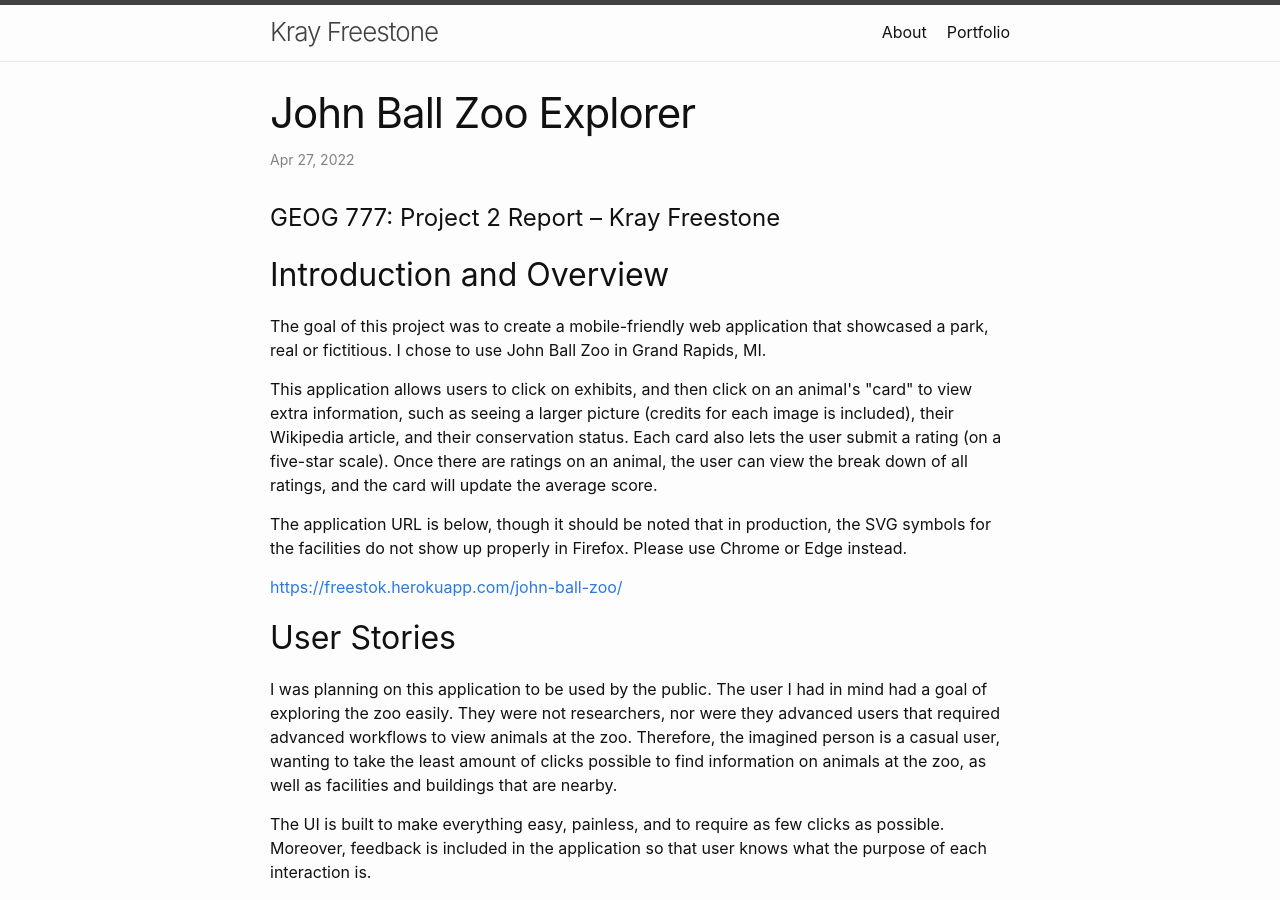
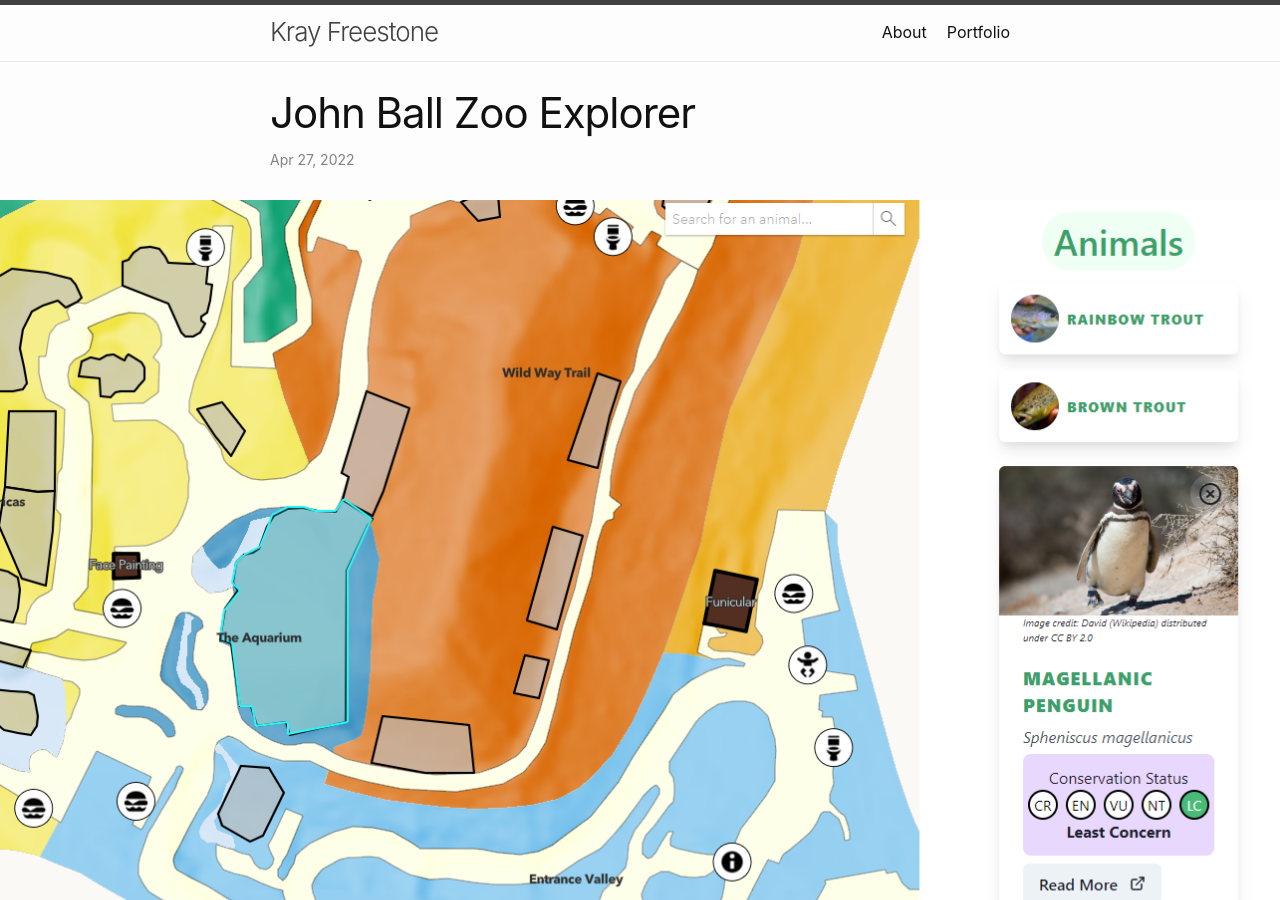
Before and after one commit to freestok/freestok.github.io, a Jekyll site: the page built from _posts/2022-04-27-john-bal-zoo-explorer.md, in a window 1280 px wide and 900 px high. Built offline with Jekyll 4.4.1, drawn with Linux system fonts in a browser that asks for light colours; our own code applies the rules of GitHub Pages for plain Markdown files.

Commit message:
take out header for john ball zoo post

```diff
--- a/_posts/2022-04-27-john-bal-zoo-explorer.md
+++ b/_posts/2022-04-27-john-bal-zoo-explorer.md
@@ -3,7 +3,8 @@
 title: John Ball Zoo Explorer
 thumbnail: /assets/img/john-ball-zoo/thumbnail.png
 ---
-# GEOG 777: Project 2 Report – Kray Freestone
+<img class="full-width" src="/assets/img/john-ball-zoo/thumbnail.png"
+    alt="Map of the John Ball Zoo and a card of information on penguins, showing scientific name and conservation status (least concern for Magellenic penguins)">
 
 ## Introduction and Overview
 
```
